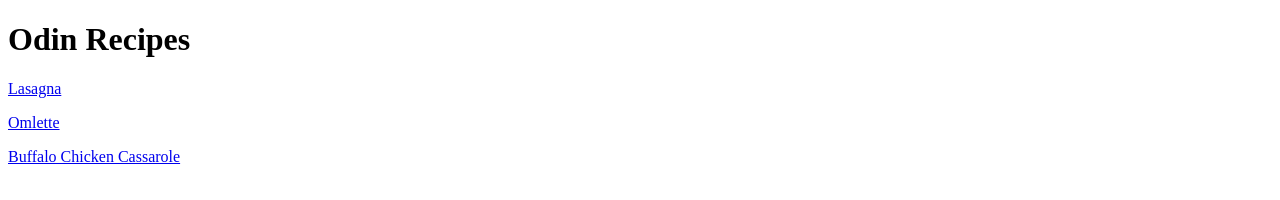
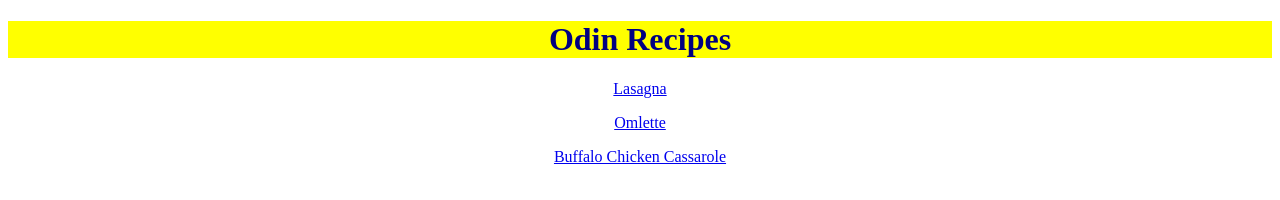
Before and after one commit to jspoynor/odin-recipes, a plain HTML site: page index.html in a window 1280 px wide. Drawn offline with Linux system fonts and the light colour scheme.

Commit message:
Format pages with css and add return links
To add flair, I made the Headers and subheaders navy with a yellow
background. On all the recipe pages I added return links at the bottom
of the page to make the website navigatable.

```diff
--- a/index.html
+++ b/index.html
@@ -4,11 +4,12 @@
     <meta charset="UTF-8">
     <meta name="viewport" content="width=device-width, initial-scale=1.0">
     <title>Odin Recipes</title>
+    <link rel="stylesheet" href="./style.css">
 </head>
 <body>
     <h1>Odin Recipes</h1>
-    <p><a href="./recipes/lasagna.html">Lasagna</a></p>
-    <p><a href="./recipes/omlette.html">Omlette</a></p>
-    <p><a href="./recipes/buffalo-chicken-cassarole.html">Buffalo Chicken Cassarole</a></p>
+    <p class="links"><a href="./recipes/lasagna.html">Lasagna</a></p>
+    <p class="links"><a href="./recipes/omlette.html">Omlette</a></p>
+    <p class="links"><a href="./recipes/buffalo-chicken-cassarole.html">Buffalo Chicken Cassarole</a></p>
 </body>
 </html>
--- /dev/null
+++ b/style.css
@@ -0,0 +1,9 @@
+h1, .links {
+    text-align: center;
+}
+
+h1, h2 {
+    font-weight: bold;
+    background-color: yellow;
+    color: navy;
+}
```
Also changed, not shown: recipes/buffalo-chicken-cassarole.html (+3 -1 lines), recipes/lasagna.html (+2 -0 lines), recipes/omlette.html (+3 -1 lines).
